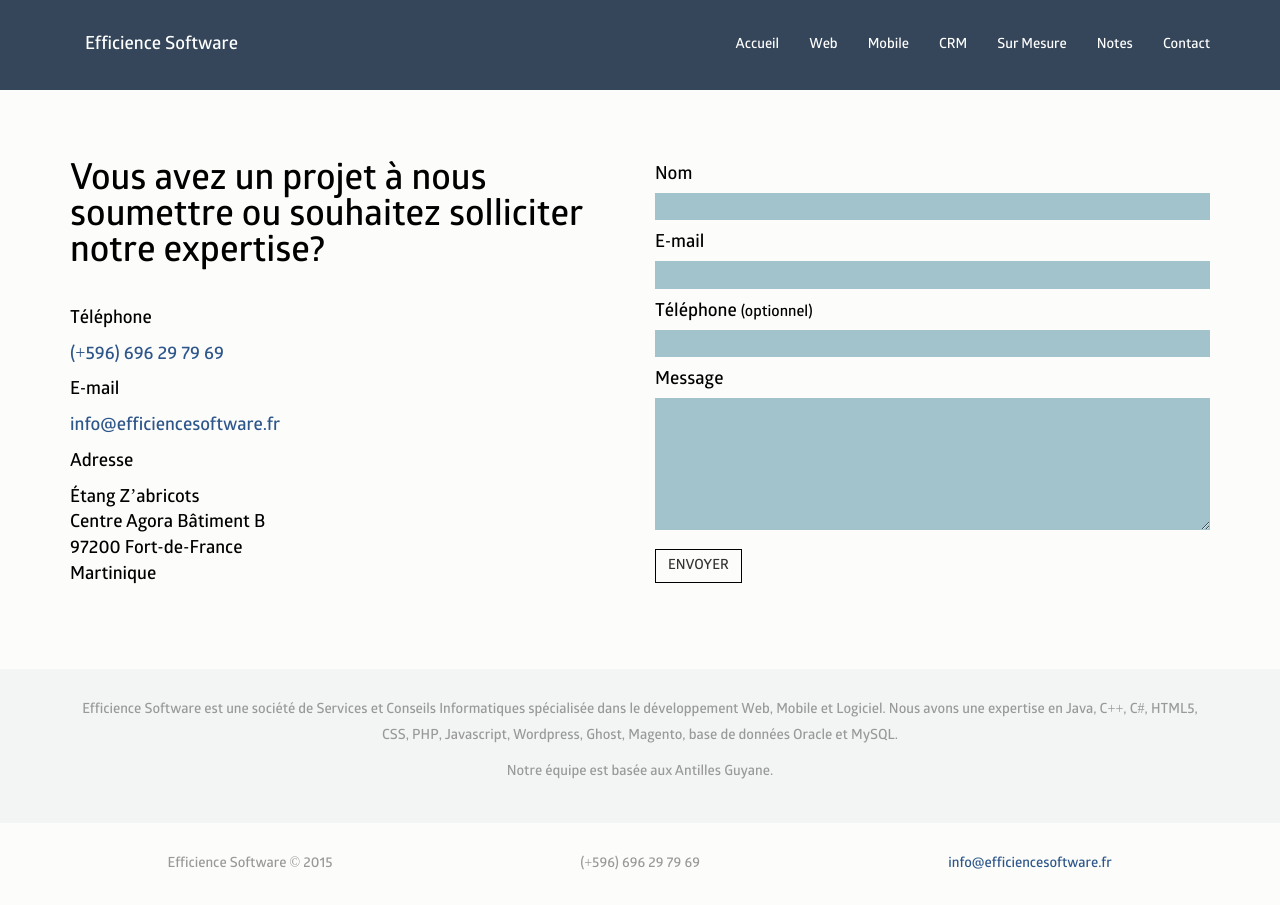
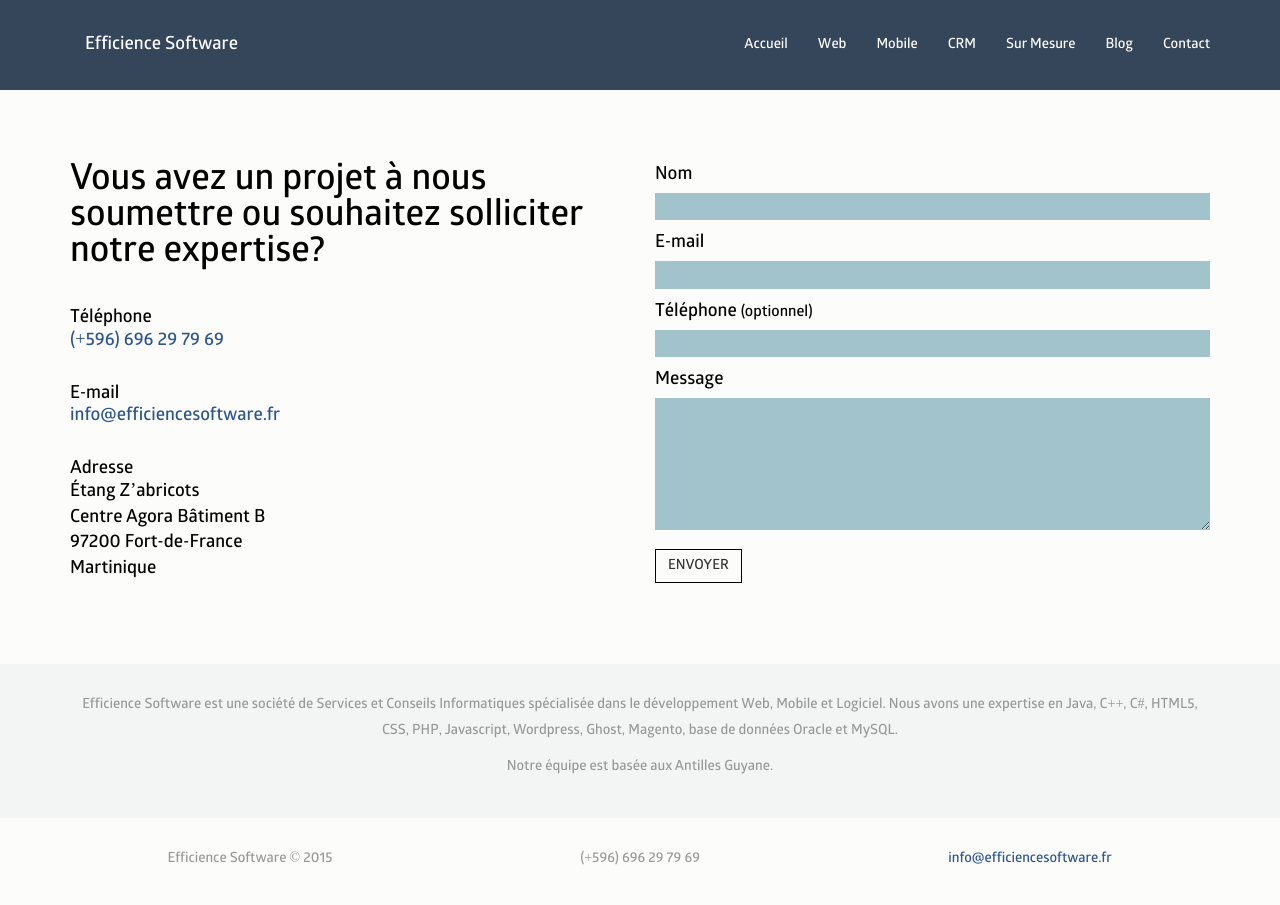
Before and after one commit to efficience-software/efficience-software.github.io, a Jekyll site: the page built from contact.html, in a window 1280 px wide. Built offline with Jekyll 4.4.1, drawn with Linux system fonts in a browser that asks for light colours; nearby versions of some CDN libraries; some web fonts are replaced.

Commit message:
cosmetics

```diff
--- a/_includes/nav.html
+++ b/_includes/nav.html
@@ -34,7 +34,7 @@
                             <a href="/services/custom/">Sur Mesure</a>
                         </li>
                         <li>
-                            <a href="/notes/">Notes</a>
+                            <a href="/notes/">Blog</a>
                         </li>
                         <li>
                             <a href="/contact/">Contact</a>
--- a/_layouts/notes.html
+++ b/_layouts/notes.html
@@ -8,6 +8,7 @@
         <div class="container" id="content">
             {{ content }}
         </div>
+	{% include about.html %}
     {% include footer.html %}
     {% include js.html %}
     </body>
--- a/_layouts/post.html
+++ b/_layouts/post.html
@@ -7,8 +7,11 @@
 		</div>
         <div class="container" id="content">
 			<img alt="{{page.alt}}" class="img-responsive center-block" src="{{page.img}}">
-            {{ content }}
+			<div class="post-content">
+            	{{ content }}
+			</div>
         </div>
+	{% include about.html %}
     {% include footer.html %}
     {% include js.html %}
     </body>
--- a/contact.html
+++ b/contact.html
@@ -14,19 +14,19 @@
 			</div>
 			<div class="row">
 				<div class="col-md-12">
-					<p>Téléphone</p>
+					<h2>Téléphone</h2>
 					<p><a href="tel: {{ site.phone }}">{{site.phone}}</a></p>
 				</div>
 			</div>
 			<div class="row">
 				<div class="col-md-12">
-					<p>E-mail</p>
+					<h2>E-mail</h2>
 					<p><a href="mailto: {{ site.email }}">{{site.email}}</a></p>
 				</div>
 			</div>
 			<div class="row">
 				<div class="col-md-12">
-					<p>Adresse</p>
+					<h2>Adresse</h2>
 					<p>Étang Z’abricots<br>Centre Agora Bâtiment B<br>97200 Fort-de-France<br>Martinique</p>
 				</div>
 			</div>
--- a/css/main.css
+++ b/css/main.css
@@ -51,11 +51,11 @@
 }
 
 .call-to-action {
-	background-color: #F4C95E;
+	background-color: #4d8599;
 }
 
 .call-to-action, .call-to-action p, .call-to-action h2, .call-to-action h3 {
-	color: #7b631e;
+	color: #A2C2CC;
 }
 
 .about {
@@ -108,10 +108,11 @@
 
 .call-to-action .btn
 {
-    border: 2px solid;
+	border: thin solid #000;
+	border-radius: 0;
     font-size: 20px;
-	border-color: #7b631e;
-	color: #7b631e;
+	border-color: #FFF;
+	color: #FFF;
 }
 
 .call-to-action .btn-default {
@@ -119,12 +120,12 @@
 }
 
 .call-to-action .btn:hover, .call-to-action .btn:active, .call-to-action .btn:focus {
-    background-color: #7b631e;
-	color: #F4C95E;
+    background-color: #FFF;
+	color: #4d8599;
 }
 
 .call-to-action .btn-default.active, .call-to-action .btn-default.focus, .call-to-action .btn-default:active, .call-to-action .btn-default:focus, .call-to-action .btn-default:hover, .open > .my-page-header .dropdown-toggle.btn-default{
-    border-color: #7b631e;
+    border-color: #FFF;
 }
 
 .parent {
@@ -159,7 +160,7 @@
 	font-size: 15px;
 }
 
-.service-presentation p, #post p {
+.service-presentation p, .post-content {
 	text-align: left;
 }
 
@@ -193,14 +194,22 @@
 	text-align: left;
 }
 
-#contact h1 {
+#contact h1, #contact h2 {
 	padding-left: 0px;
     padding-right: 0px;
 	font-family: glober;
-	font-size: 36px;
 	font-weight: bold;
 	color: #000;
-	padding-bottom: 1em;
+}
+
+#contact h1 {
+	font-size: 36px;
+	padding-bottom: 0.5em;
+}
+
+#contact h2 {
+	font-size: 18px;
+	margin-bottom: 0;
 }
 
 label {
--- a/notes.html
+++ b/notes.html
@@ -4,7 +4,7 @@
 id: page
 text-intro: Un peu de <span class="blue-emphasize">lecture</span>
 ---
-<h1>Notes</h1>
+<h1>Blog</h1>
 <div class="row">
   {% for post in site.posts %}
 	<div class="col-xs-12 col-sm-6 col-md-4">
```
